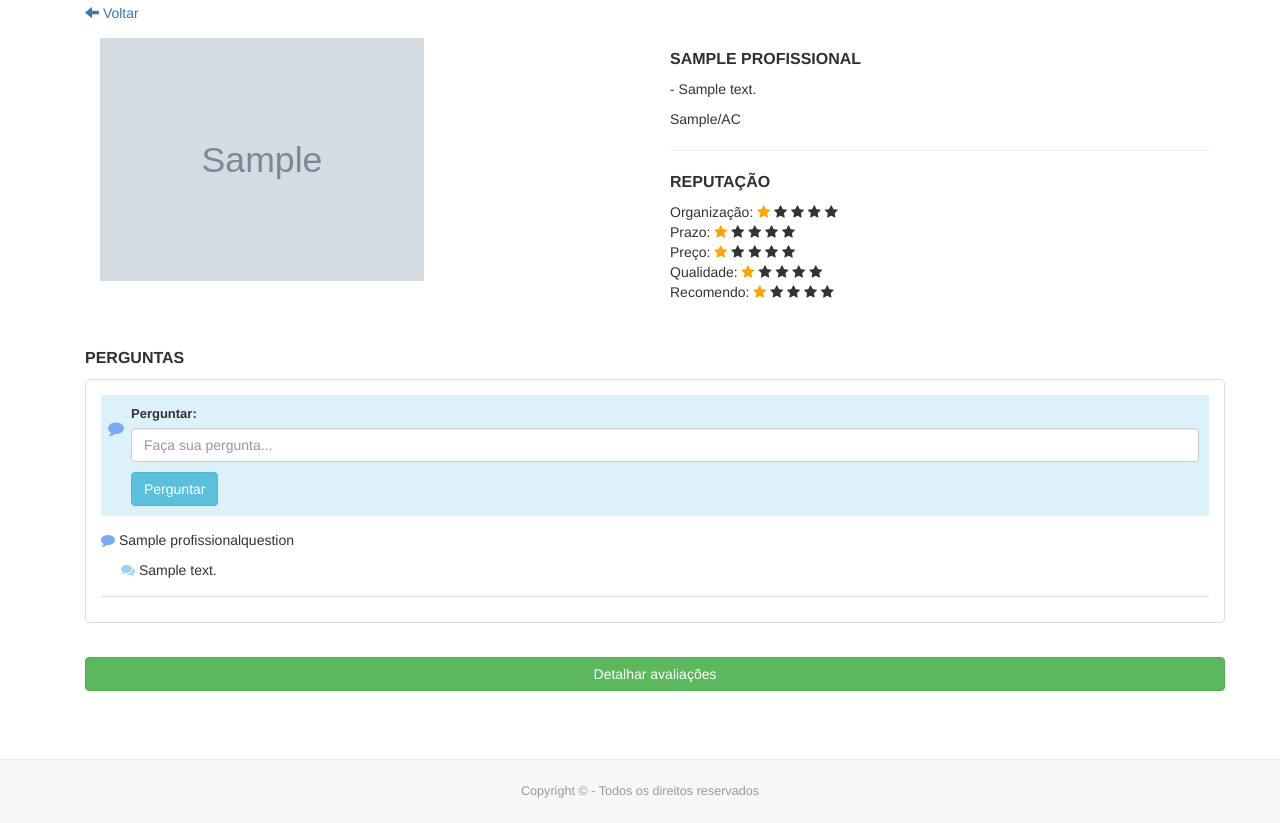
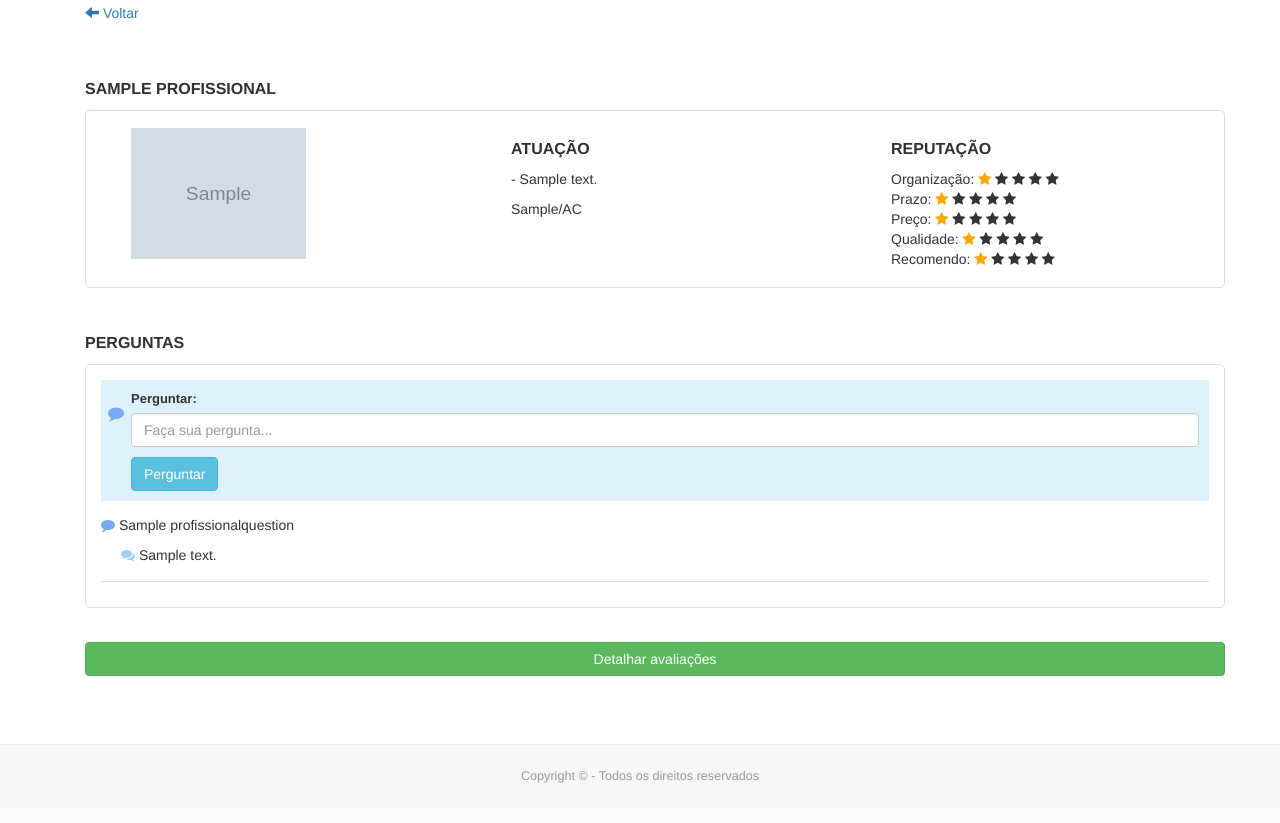
Before and after one commit to kaiserthiago/contratou, a Django app: page /profissional/detalhe/1/ in a window 1280 px wide. Shown: the part 56-879 px from the top of the page. After the commit the page ends 839 px from the top, so only its background shows below. Run offline with Django 3.2, Linux system fonts and the light colour scheme; a user stored in the database is signed in; tables that the repository leaves empty hold one stand-in row (values such as "Sample post"); grey boxes marked "Sample" are stand-in pictures; some libraries are stand-ins or nearby versions.

Commit message:
detail col-sm-4

```diff
--- a/contratou/templates/contratou/profissional_detalhe.html
+++ b/contratou/templates/contratou/profissional_detalhe.html
@@ -12,18 +12,25 @@
 
     {% if request.user.is_authenticated %}
         {% for profissional in profissionais %}
-            <section>
+            <!--PERGUNTAS-->
+            <section class="section-questions-market-place">
                 <div class="container">
-                    <div class="col-sm-6">
-                        <img src="{{ profissional.foto.url }}" class="img-responsive" style="max-width: 60%">
+                    <header>
+                        <h4><strong>{{ profissional.nome }}</strong></h4>
+                    </header>
+                    <section class="section-questions-market-place-content">
+                        <div class="container">
+                            <div class="col-sm-4">
+                                <img src="{{ profissional.foto.url }}" class="img-responsive" style="max-width: 50%">
                             </div>
-                    <div class="col-sm-6">
-                        <h4><strong>{{ profissional.nome }}</strong></h4>
+                            <div class="col-sm-4">
+                                <h4><strong>Atuação</strong></h4>
                                 {% for area in profissional.area.all %}
                                     <p>- {{ area }}</p>
                                 {% endfor %}
                                 <p>{{ profissional.cidade }}/{{ profissional.uf }}</p>
-                        <hr>
+                            </div>
+                            <div class="col-sm-4">
                                 <h4><strong>Reputação</strong></h4>
                                 Organização:
                                 {% if campos.campo1 >= 1 and campos.campo1 < 2 %}
@@ -191,6 +198,8 @@
                                 {% endif %}
                                 <br>
                             </div>
+                        </div>
+                    </section>
                 </div>
             </section>
         {% endfor %}
```
Lines whose indentation alone changed are shown as unchanged.
